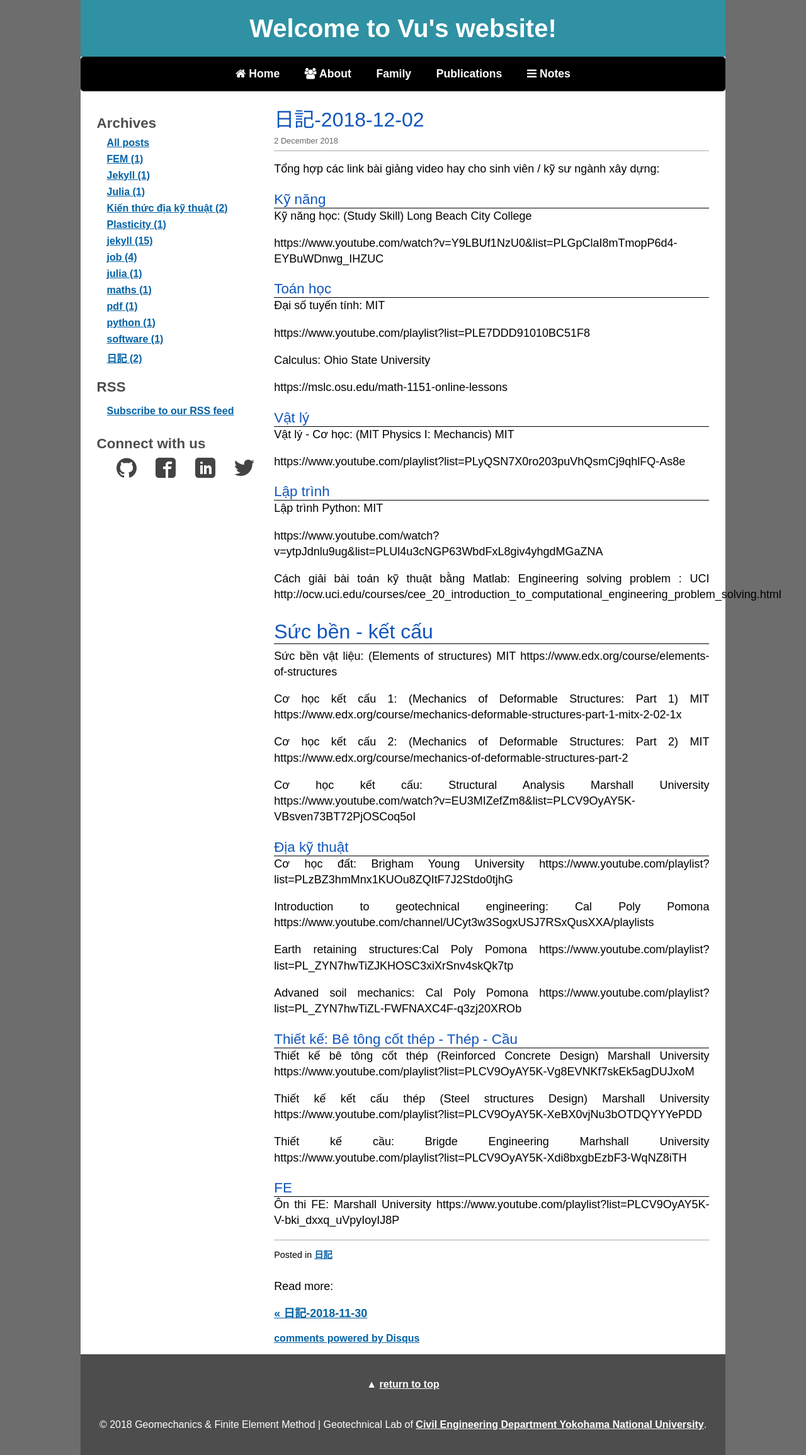
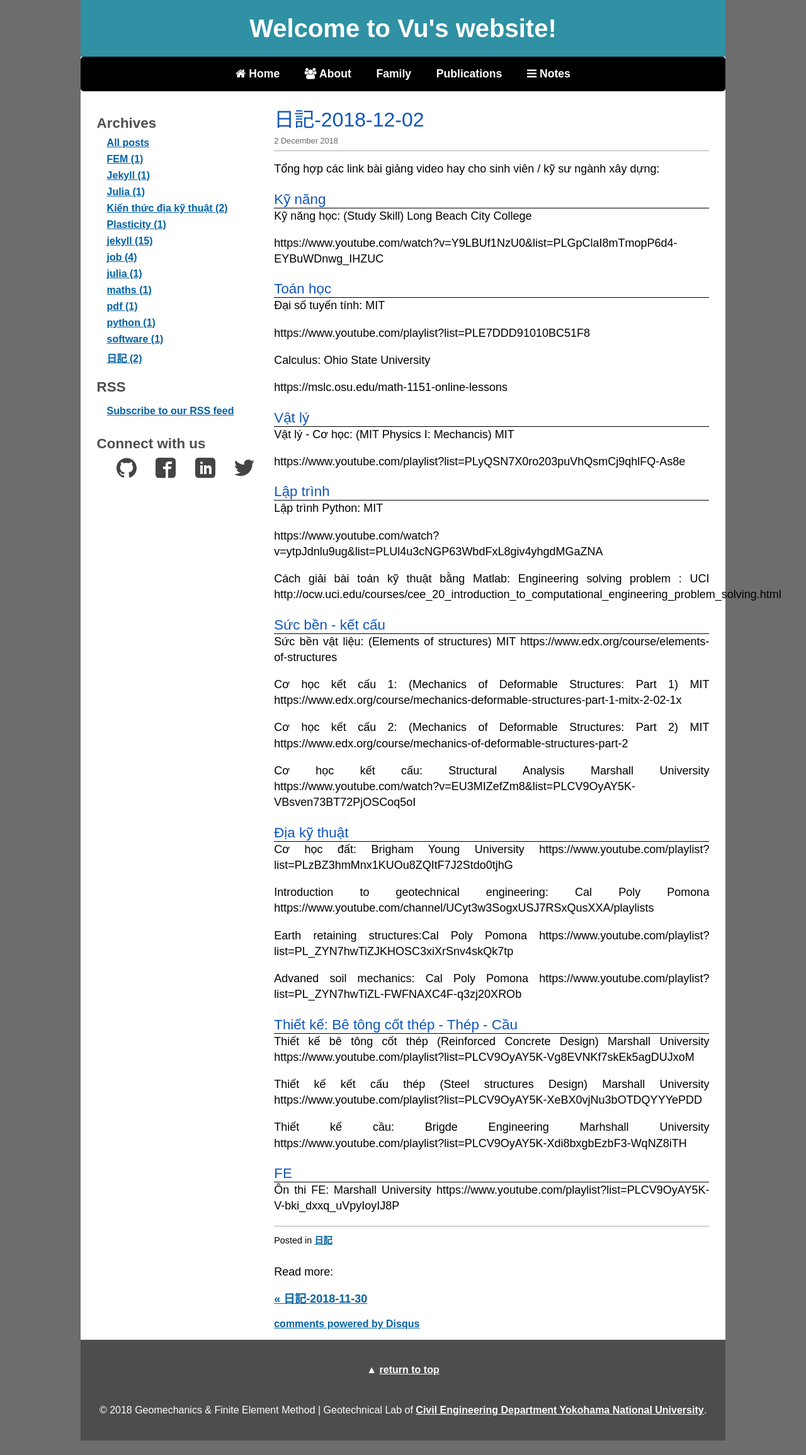
Before and after one commit to quangvunp/geomechanics, a Jekyll site: the page built from _posts/2018-12-02-Diary.md, in a window 1280 px wide. Shown: the whole page at 63% size. Built offline with Jekyll 4.4.1, drawn with Linux system fonts in a browser that asks for light colours; comment, search, counter and statistics services are not loaded; after the commit the page ends 2288 px from its top, so only the background shows below that.

Commit message:
Update 2018-12-02-Diary.md

```diff
--- a/_posts/2018-12-02-Diary.md
+++ b/_posts/2018-12-02-Diary.md
@@ -36,7 +36,7 @@
 http://ocw.uci.edu/courses/cee_20_introduction_to_computational_engineering_problem_solving.html
 
 
-<h2 class="bottom_line"> Sức bền - kết cấu </h2>
+<h3 class="bottom_line"> Sức bền - kết cấu </h3>
 Sức bền vật liệu: (Elements of structures) MIT
 https://www.edx.org/course/elements-of-structures
 
```
